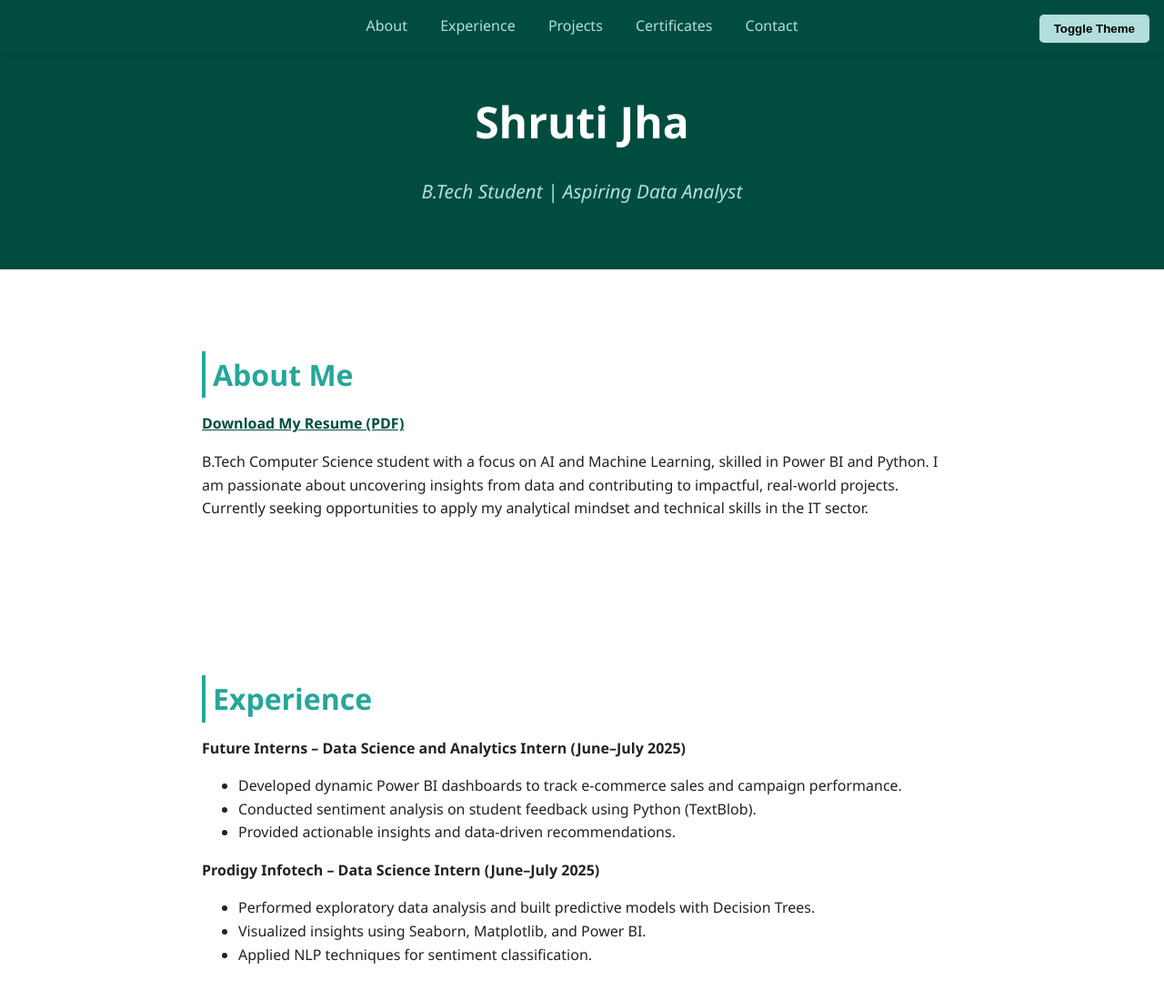
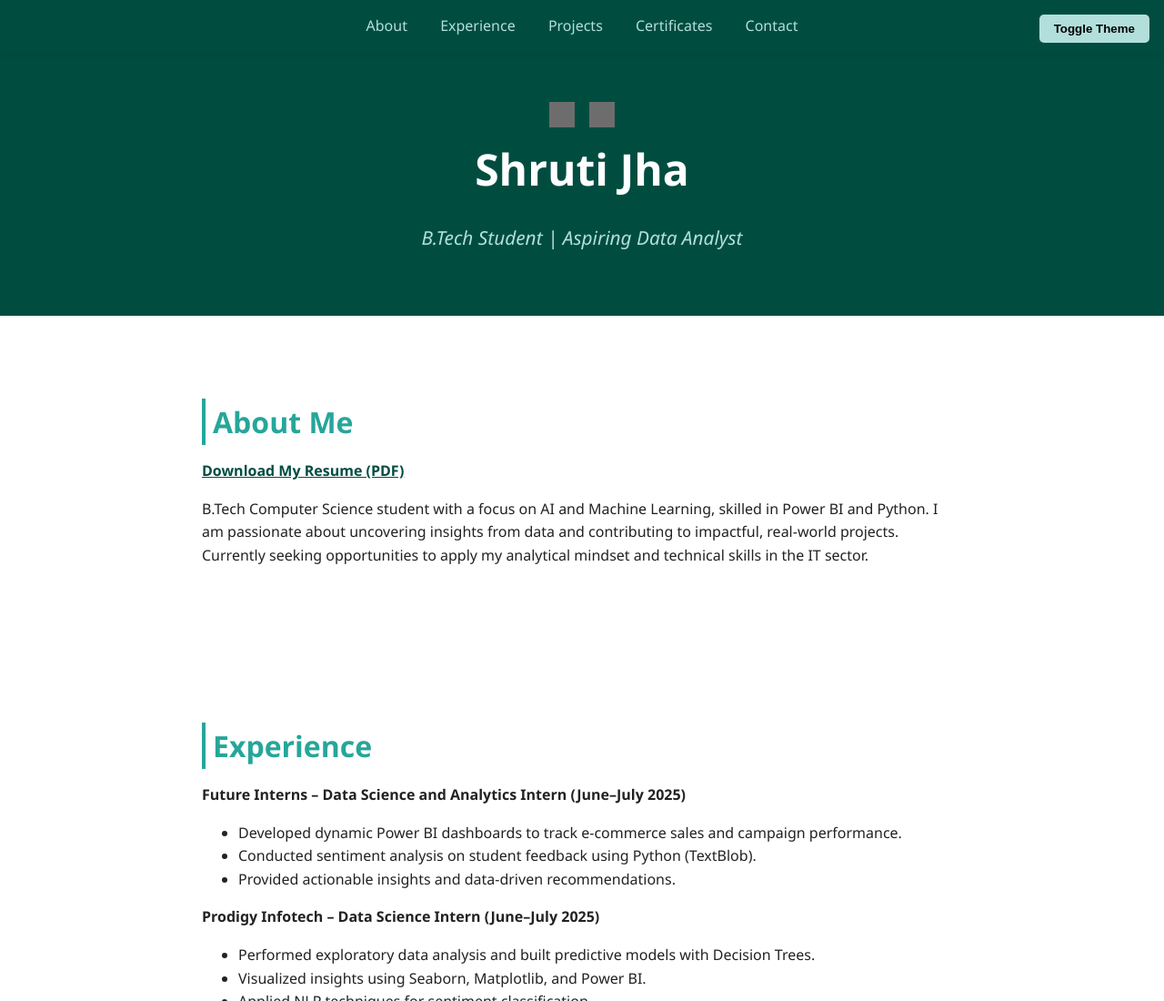
Before and after one commit to shrutijha2004/Portfolio-site, a plain HTML site: page index.html in a window 1280 px wide. Shown: the top 1100 px of the page at 91% size. Drawn offline with Linux system fonts and the light colour scheme; grey boxes are pictures that could not be loaded.

Commit message:
Update index.html

```diff
--- a/index.html
+++ b/index.html
@@ -190,6 +190,14 @@
   </nav>
 
   <header>
+    <div style="margin-top: 1rem; display: flex; justify-content: center; gap: 1rem;">
+      <a href="https://www.linkedin.com/in/shruti-jha-000a6a275" target="_blank" style="text-decoration: none;">
+        <img src="https://cdn.jsdelivr.net/gh/simple-icons/simple-icons/icons/linkedin.svg" alt="LinkedIn" width="28" height="28" style="filter: invert(0.8);" />
+      </a>
+      <a href="https://github.com/shrutijha2004" target="_blank" style="text-decoration: none;">
+        <img src="https://cdn.jsdelivr.net/gh/simple-icons/simple-icons/icons/github.svg" alt="GitHub" width="28" height="28" style="filter: invert(0.8);" />
+      </a>
+    </div>
     <h1>Shruti Jha</h1>
     <p>B.Tech Student | Aspiring Data Analyst</p>
   </header>
```
